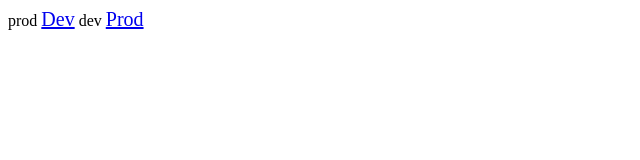
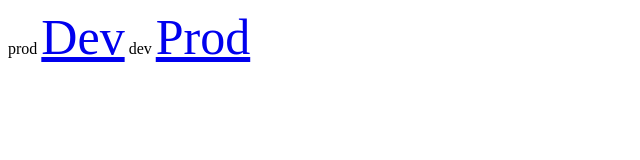
Before and after one commit to shts/colorblind, a plain HTML site: page index.html in a window 1280 px wide. Shown: the whole page, without its empty margins (0-640 px from the left). Drawn offline with Linux system fonts and the light colour scheme.

Commit message:
Update index.html

```diff
--- a/index.html
+++ b/index.html
@@ -1,4 +1,4 @@
 prod
-<a href="famm://launch/external_browser/http://google.com" style="font-size: 20px;">Dev</a>
+<a href="famm://launch/external_browser/http://google.com" style="font-size: 50px;">Dev</a>
 dev
-<a href="fammdev://launch/external_browser/http://google.com" style="font-size: 20px;">Prod</a>
+<a href="fammdev://launch/external_browser/http://google.com" style="font-size: 50px;">Prod</a>
```
